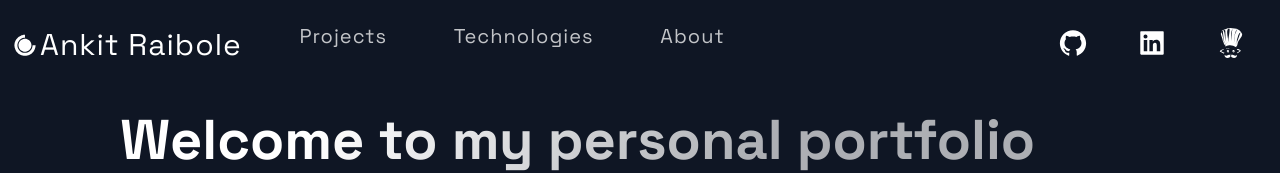
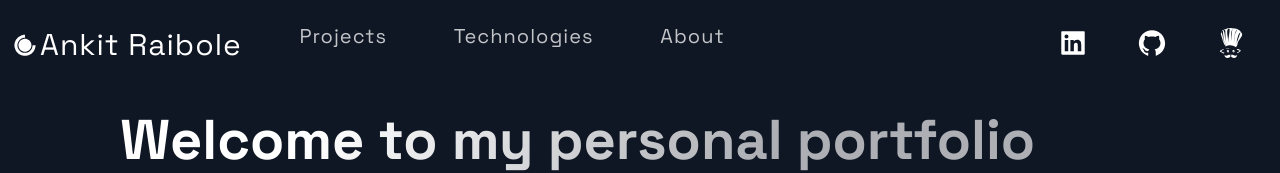
Before and after one commit to iota-008/iota-008.github.io, a Next.js app: page / in a window 1280 px wide. Shown: the top 173 px of the page. Built offline with nearby package versions, Linux system fonts and the light colour scheme.

Commit message:
Preview image added

```diff
--- a/src/components/Footer/Footer.js
+++ b/src/components/Footer/Footer.js
@@ -82,16 +82,23 @@ const Footer = () => {
           <Slogan>Keep Learning keep growing</Slogan>
         </CompanyContainer>
         <SocialContainer>
-          <SocialIcons href="https://github.com/iota-008" target="_blank">
-            <AiFillGithub size="3rem" />
-          </SocialIcons>
           <SocialIcons
+            name="linkedIn"
             href="https://www.linkedin.com/in/ankit-raibole/"
             target="_blank"
           >
             <AiFillLinkedin size="3rem" />
           </SocialIcons>
           <SocialIcons
+            name="github"
+            href="https://github.com/iota-008"
+            target="_blank"
+          >
+            <AiFillGithub size="3rem" />
+          </SocialIcons>
+
+          <SocialIcons
+            name="CodeChef"
             href="https://www.codechef.com/users/i_o_t_a"
             target="_blank"
           >
--- a/src/components/Header/Header.js
+++ b/src/components/Header/Header.js
@@ -42,16 +42,23 @@ const Header = () => (
         </li>
       </Div2>
       <Div3>
-        <SocialIcons href="https://github.com/iota-008" target="_blank">
-          <AiFillGithub size="3rem" />
-        </SocialIcons>
         <SocialIcons
+          name="linkedIn"
           href="https://www.linkedin.com/in/ankit-raibole/"
           target="_blank"
         >
           <AiFillLinkedin size="3rem" />
         </SocialIcons>
         <SocialIcons
+          name="github"
+          href="https://github.com/iota-008"
+          target="_blank"
+        >
+          <AiFillGithub size="3rem" />
+        </SocialIcons>
+
+        <SocialIcons
+          name="CodeChef"
           href="https://www.codechef.com/users/i_o_t_a"
           target="_blank"
         >
--- a/src/components/TimeLine/TimeLine.js
+++ b/src/components/TimeLine/TimeLine.js
@@ -138,6 +138,7 @@ const Timeline = () => {
       <CarouselButtons>
         {TimeLineData.map((item, index) => (
           <CarouselButton
+            name="timeline navigation button"
             key={index}
             index={index}
             active={activeItem}
```
